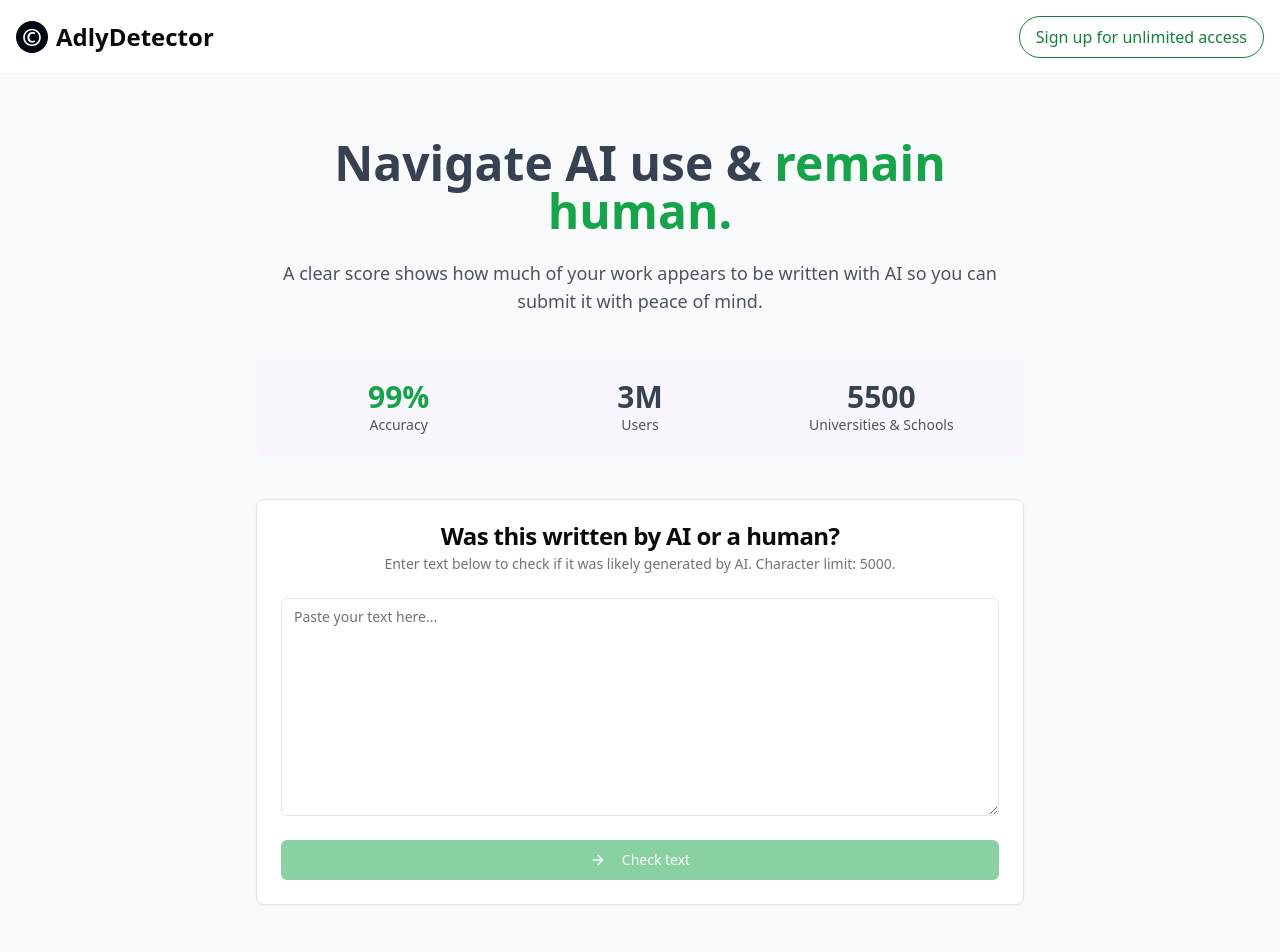
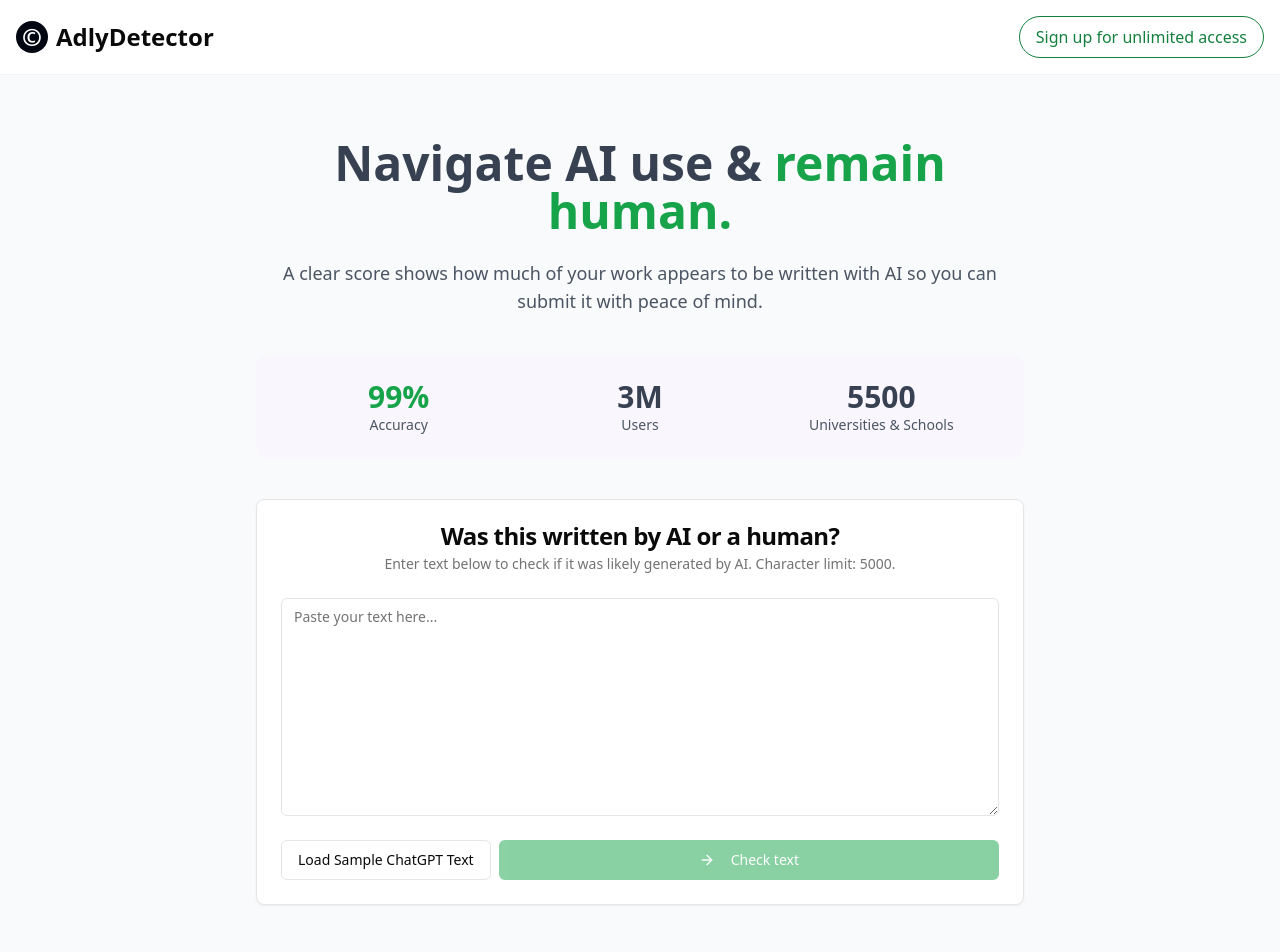
Before and after one commit to arshia93/my-content-detector, a Next.js app: page / in a window 1280 px wide. Shown: the top 952 px of the page. Built offline with nearby package versions, Linux system fonts and the light colour scheme.

Commit message:
Added sample chatgpt text

```diff
--- a/components/content-detector-form.tsx
+++ b/components/content-detector-form.tsx
@@ -29,6 +29,8 @@ const LOADING_MESSAGES = [
   "Checking for patterns...",
   "Finalizing results..."
 ];
+
+const SAMPLE_AI_PARAGRAPH = "The advent of sophisticated neural networks has ushered in a new era of content generation. These models, trained on vast datasets of text and code, can produce remarkably human-like prose, compose poetry, and even generate functional software. While the potential applications are immense, ranging from automated journalism to creative writing assistance, concerns about authenticity and misuse persist. The challenge lies in harnessing this powerful technology responsibly, ensuring it augments human creativity rather than replacing it, and developing robust methods to distinguish between human-authored and machine-generated content.";
 
 export function ContentDetectorForm() {
   const [text, setText] = useState<string>('');
@@ -128,6 +130,16 @@ export function ContentDetectorForm() {
             className="resize-y"
             disabled={isLoading}
           />
+          <div className="flex flex-col sm:flex-row gap-2">
+            <Button
+              type="button"
+              variant="outline"
+              onClick={() => setText(SAMPLE_AI_PARAGRAPH)}
+              className="w-full sm:w-auto"
+              disabled={isLoading}
+            >
+              Load Sample ChatGPT Text
+            </Button>
             <Button type="submit" className="w-full bg-green-600 hover:bg-green-700" disabled={isLoading || !text.trim()}>
               {isLoading ? (
                 <><Loader2 className="w-5 h-5 mr-2 animate-spin" /> {LOADING_MESSAGES[loadingMessageIndex]}</>
@@ -135,6 +147,7 @@ export function ContentDetectorForm() {
                 <><ArrowRightIcon className="w-5 h-5 mr-2" /> Check text</>
               )}
             </Button>
+          </div>
         </form>
       </CardContent>
 
```
Lines whose indentation alone changed are shown as unchanged.
